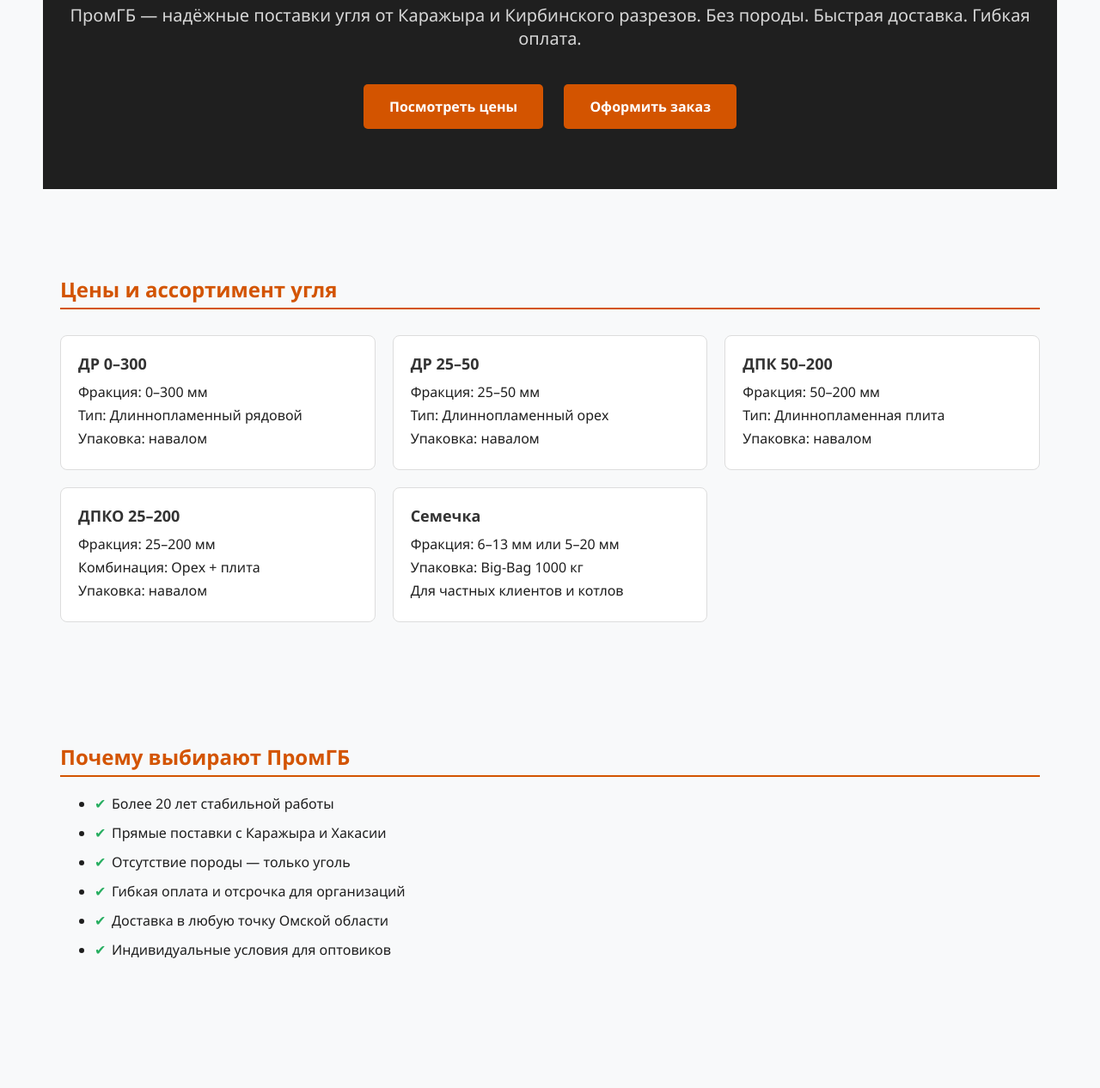
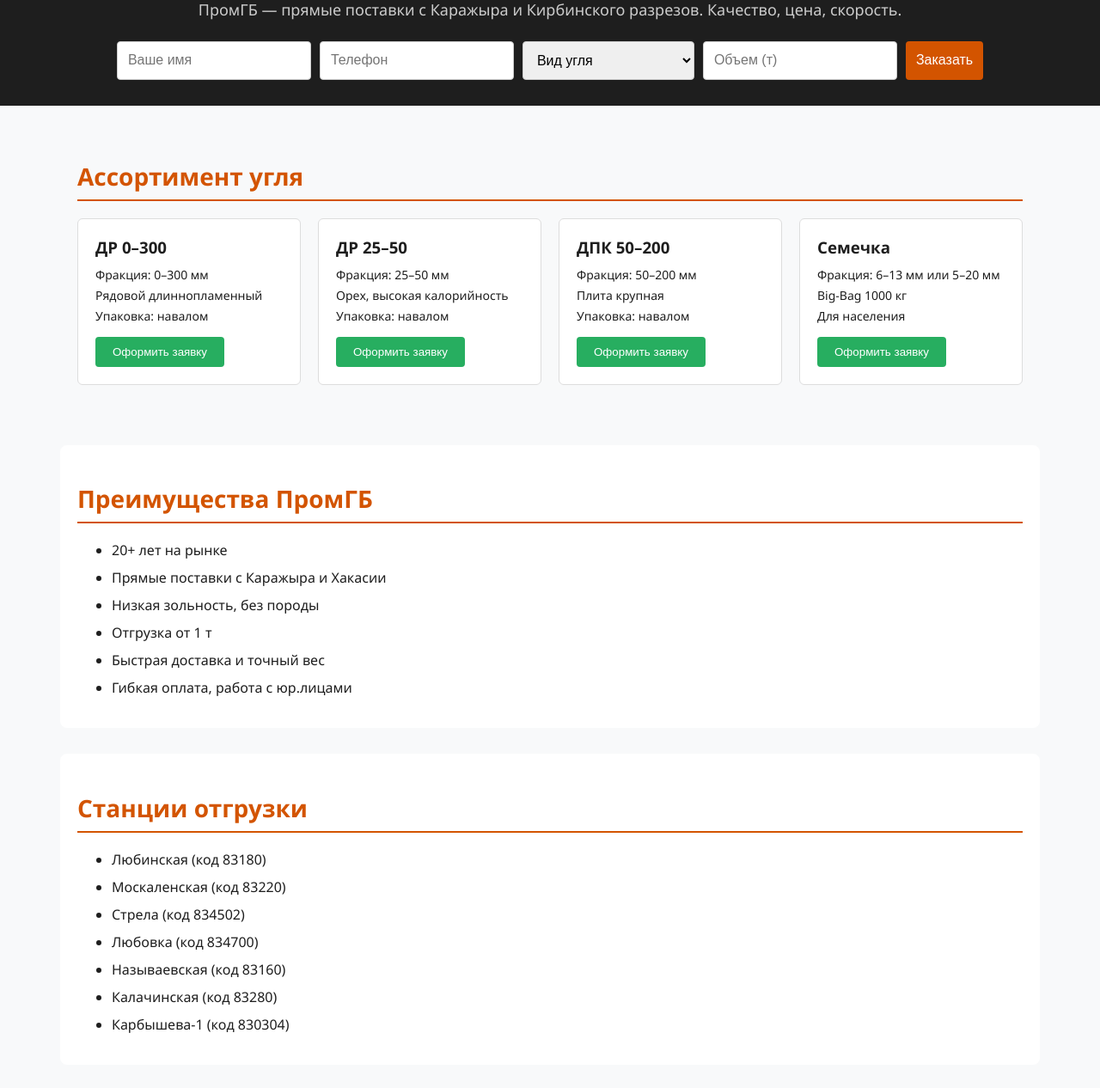
Before and after one commit to alexdmitrievi/PromGB, a plain HTML site: page index.html in a window 1280 px wide. Shown: the part 161-1427 px from the top of the page at 86% size. Drawn offline with Linux system fonts and the light colour scheme.

Commit message:
version3

```diff
--- a/index.html
+++ b/index.html
@@ -3,113 +3,64 @@
 <head>
   <meta charset="UTF-8">
   <meta name="viewport" content="width=device-width, initial-scale=1.0">
-  <title>Купить уголь в Омске — ПромГБ</title>
+  <title>Купить уголь в Омске от ПромГБ</title>
   <style>
-    body { font-family: 'Segoe UI', sans-serif; margin: 0; background: #f8f9fa; color: #1e1e1e; }
+    body { margin: 0; font-family: 'Segoe UI', sans-serif; background: #f8f9fa; color: #1e1e1e; }
     a { text-decoration: none; }
-    header, section, footer { max-width: 1140px; margin: auto; padding: 40px 20px; }
-    header { background: #1f1f1f; color: #fff; text-align: center; padding-top: 60px; padding-bottom: 60px; }
-    header h1 { font-size: 42px; margin-bottom: 20px; }
-    header p { font-size: 20px; color: #d7d7d7; margin-bottom: 30px; }
-    .cta-buttons a { display: inline-block; background: #d35400; color: #fff; padding: 15px 30px; margin: 10px; border-radius: 5px; font-weight: bold; transition: background 0.3s; }
-    .cta-buttons a:hover { background: #e67e22; }
+    header { background: #1e1e1e; color: #fff; padding: 60px 20px 30px; text-align: center; }
+    header h1 { font-size: 40px; margin-bottom: 15px; }
+    header p { font-size: 18px; margin-bottom: 25px; color: #ccc; }
 
-    h2 { color: #d35400; border-bottom: 2px solid #d35400; padding-bottom: 5px; margin-top: 60px; }
-    .product-grid { display: grid; grid-template-columns: repeat(auto-fit, minmax(280px, 1fr)); gap: 20px; margin-top: 30px; }
-    .product-card { background: #fff; border: 1px solid #ddd; padding: 20px; border-radius: 8px; }
-    .product-card h3 { margin: 0 0 10px; font-size: 18px; color: #333; }
-    .product-card p { margin: 5px 0; }
+    .form-inline { display: flex; flex-wrap: wrap; justify-content: center; gap: 10px; margin-top: 20px; }
+    .form-inline input, .form-inline select, .form-inline button {
+      padding: 12px;
+      border: 1px solid #ccc;
+      border-radius: 4px;
+      font-size: 16px;
+    }
+    .form-inline input, .form-inline select { width: 200px; }
+    .form-inline button {
+      background: #d35400;
+      color: #fff;
+      border: none;
+      cursor: pointer;
+      transition: background 0.3s;
+    }
+    .form-inline button:hover { background: #e67e22; }
 
-    .benefits-list li { margin-bottom: 12px; padding-left: 20px; position: relative; }
-    .benefits-list li::before { content: "✔"; color: #27ae60; position: absolute; left: 0; }
+    section { max-width: 1100px; margin: auto; padding: 40px 20px; }
+    h2 { font-size: 28px; color: #d35400; border-bottom: 2px solid #d35400; padding-bottom: 8px; margin-bottom: 20px; }
+    .products { display: grid; grid-template-columns: repeat(auto-fit, minmax(260px, 1fr)); gap: 20px; }
+    .product { background: #fff; border: 1px solid #ddd; border-radius: 6px; padding: 20px; }
+    .product h3 { margin: 0 0 10px; color: #1e1e1e; }
+    .product p { margin: 5px 0; font-size: 14px; }
+    .product button {
+      background: #27ae60;
+      color: #fff;
+      padding: 10px 20px;
+      border: none;
+      border-radius: 4px;
+      margin-top: 10px;
+      cursor: pointer;
+      transition: background 0.3s;
+    }
+    .product button:hover { background: #2ecc71; }
 
-    .logistics-list li { margin-bottom: 6px; }
+    .advantages, .logistics, .reviews { background: #fff; border-radius: 8px; padding: 20px; margin-top: 30px; }
+    .advantages li, .logistics li, .reviews li { margin-bottom: 10px; }
 
-    form input, form select, form textarea { width: 100%; padding: 12px; margin: 10px 0; border: 1px solid #ccc; border-radius: 4px; }
-    form button { background: #27ae60; color: #fff; border: none; padding: 14px 28px; font-weight: bold; border-radius: 4px; cursor: pointer; transition: background 0.3s; }
-    form button:hover { background: #2ecc71; }
-
-    footer { background: #1f1f1f; color: #ccc; text-align: center; padding: 30px 20px; font-size: 14px; }
+    footer { background: #1e1e1e; color: #ccc; text-align: center; padding: 30px 20px; font-size: 14px; }
   </style>
 </head>
 <body>
   <header>
-    <h1>Купить уголь с доставкой по Омску и области</h1>
-    <p>ПромГБ — надёжные поставки угля от Каражыра и Кирбинского разрезов. Без породы. Быстрая доставка. Гибкая оплата.</p>
-    <div class="cta-buttons">
-      <a href="#products">Посмотреть цены</a>
-      <a href="#contact">Оформить заказ</a>
-    </div>
-  </header>
-
-  <section id="products">
-    <h2>Цены и ассортимент угля</h2>
-    <div class="product-grid">
-      <div class="product-card">
-        <h3>ДР 0–300</h3>
-        <p>Фракция: 0–300 мм</p>
-        <p>Тип: Длиннопламенный рядовой</p>
-        <p>Упаковка: навалом</p>
-      </div>
-      <div class="product-card">
-        <h3>ДР 25–50</h3>
-        <p>Фракция: 25–50 мм</p>
-        <p>Тип: Длиннопламенный орех</p>
-        <p>Упаковка: навалом</p>
-      </div>
-      <div class="product-card">
-        <h3>ДПК 50–200</h3>
-        <p>Фракция: 50–200 мм</p>
-        <p>Тип: Длиннопламенная плита</p>
-        <p>Упаковка: навалом</p>
-      </div>
-      <div class="product-card">
-        <h3>ДПКО 25–200</h3>
-        <p>Фракция: 25–200 мм</p>
-        <p>Комбинация: Орех + плита</p>
-        <p>Упаковка: навалом</p>
-      </div>
-      <div class="product-card">
-        <h3>Семечка</h3>
-        <p>Фракция: 6–13 мм или 5–20 мм</p>
-        <p>Упаковка: Big-Bag 1000 кг</p>
-        <p>Для частных клиентов и котлов</p>
-      </div>
-    </div>
-  </section>
-
-  <section>
-    <h2>Почему выбирают ПромГБ</h2>
-    <ul class="benefits-list">
-      <li>Более 20 лет стабильной работы</li>
-      <li>Прямые поставки с Каражыра и Хакасии</li>
-      <li>Отсутствие породы — только уголь</li>
-      <li>Гибкая оплата и отсрочка для организаций</li>
-      <li>Доставка в любую точку Омской области</li>
-      <li>Индивидуальные условия для оптовиков</li>
-    </ul>
-  </section>
-
-  <section>
-    <h2>Где мы отгружаем</h2>
-    <ul class="logistics-list">
-      <li>🚚 Станция Любинская (код 83180)</li>
-      <li>🚚 Станция Москаленская (83220)</li>
-      <li>🚚 Станция Стрела (834502)</li>
-      <li>🚚 Станция Любовка (834700)</li>
-      <li>🚚 Станция Называевская (83160)</li>
-      <li>🚚 Станция Калачинская (83280)</li>
-      <li>🚚 Карбышева-1 (830304)</li>
-    </ul>
-  </section>
-
-  <section id="contact">
-    <h2>Оставьте заявку — перезвоним за 10 минут</h2>
-    <form action="mailto:promgbomsk@mail.ru" method="post" enctype="text/plain">
+    <h1>Уголь с доставкой по Омску и области от 1 тонны</h1>
+    <p>ПромГБ — прямые поставки с Каражыра и Кирбинского разрезов. Качество, цена, скорость.</p>
+    <form class="form-inline" action="mailto:promgbomsk@mail.ru" method="post" enctype="text/plain">
       <input type="text" name="name" placeholder="Ваше имя" required>
       <input type="tel" name="phone" placeholder="Телефон" required>
       <select name="coal_type">
-        <option disabled selected>Выберите вид угля</option>
+        <option disabled selected>Вид угля</option>
         <option>ДР 0-300</option>
         <option>ДР 25-50</option>
         <option>ДПК 50-200</option>
@@ -117,9 +68,75 @@
         <option>Семечка</option>
       </select>
       <input type="text" name="volume" placeholder="Объем (т)">
-      <textarea name="message" placeholder="Адрес доставки или станция отгрузки"></textarea>
-      <button type="submit">Отправить заявку</button>
+      <button type="submit">Заказать</button>
     </form>
+  </header>
+
+  <section>
+    <h2>Ассортимент угля</h2>
+    <div class="products">
+      <div class="product">
+        <h3>ДР 0–300</h3>
+        <p>Фракция: 0–300 мм</p>
+        <p>Рядовой длиннопламенный</p>
+        <p>Упаковка: навалом</p>
+        <button>Оформить заявку</button>
+      </div>
+      <div class="product">
+        <h3>ДР 25–50</h3>
+        <p>Фракция: 25–50 мм</p>
+        <p>Орех, высокая калорийность</p>
+        <p>Упаковка: навалом</p>
+        <button>Оформить заявку</button>
+      </div>
+      <div class="product">
+        <h3>ДПК 50–200</h3>
+        <p>Фракция: 50–200 мм</p>
+        <p>Плита крупная</p>
+        <p>Упаковка: навалом</p>
+        <button>Оформить заявку</button>
+      </div>
+      <div class="product">
+        <h3>Семечка</h3>
+        <p>Фракция: 6–13 мм или 5–20 мм</p>
+        <p>Big-Bag 1000 кг</p>
+        <p>Для населения</p>
+        <button>Оформить заявку</button>
+      </div>
+    </div>
+  </section>
+
+  <section class="advantages">
+    <h2>Преимущества ПромГБ</h2>
+    <ul>
+      <li>20+ лет на рынке</li>
+      <li>Прямые поставки с Каражыра и Хакасии</li>
+      <li>Низкая зольность, без породы</li>
+      <li>Отгрузка от 1 т</li>
+      <li>Быстрая доставка и точный вес</li>
+      <li>Гибкая оплата, работа с юр.лицами</li>
+    </ul>
+  </section>
+
+  <section class="logistics">
+    <h2>Станции отгрузки</h2>
+    <ul>
+      <li>Любинская (код 83180)</li>
+      <li>Москаленская (код 83220)</li>
+      <li>Стрела (код 834502)</li>
+      <li>Любовка (код 834700)</li>
+      <li>Называевская (код 83160)</li>
+      <li>Калачинская (код 83280)</li>
+      <li>Карбышева-1 (код 830304)</li>
+    </ul>
+  </section>
+
+  <section class="reviews">
+    <h2>Отзывы клиентов</h2>
+    <ul>
+      <li>«Быстро, чётко, без обмана. Уголь хороший, отгрузка была в срок.» — ИП Фролов</li>
+      <li>«Работаем третий год — качество стабильно. Поддержка и расчёт удобные.» — ООО «ТеплоИнвест»</li>
+    </ul>
   </section>
 
   <footer>
```
